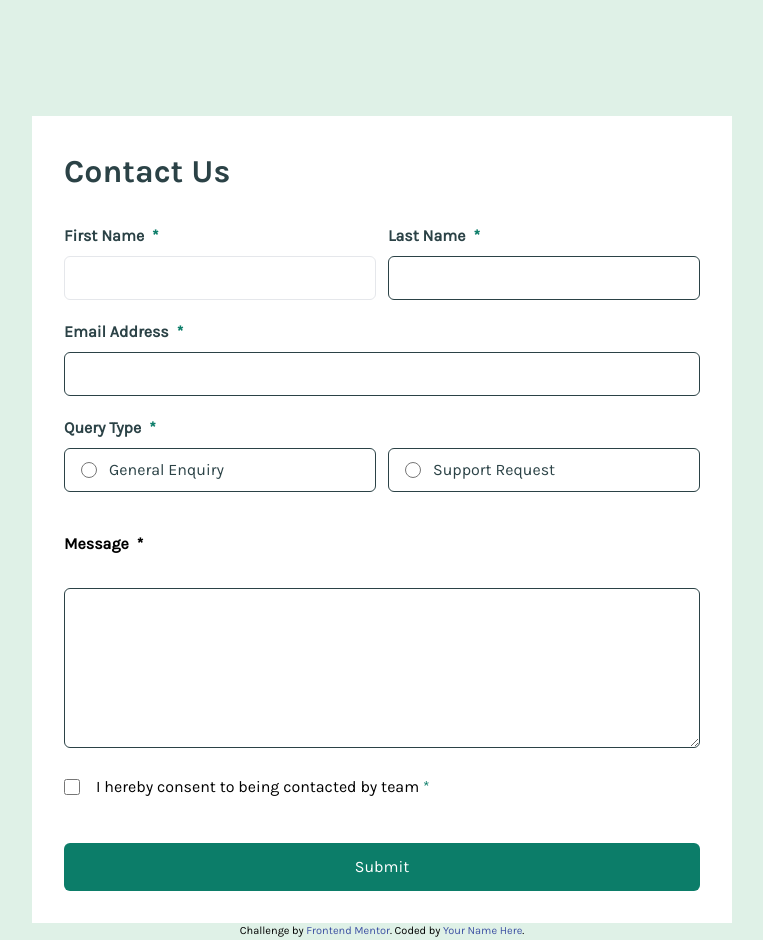
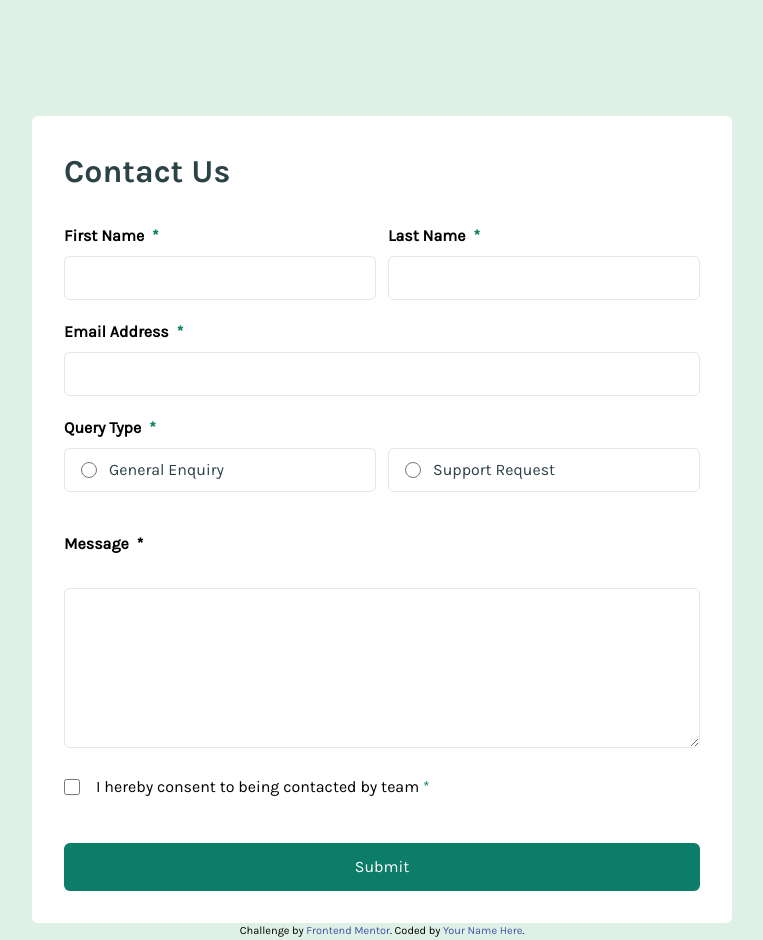
Before and after one commit to ZHADOW999/contact-form, a website: page index.html in a window 1280 px wide. Shown: the whole page, without its empty margins (258-1021 px from the left). Drawn offline with Linux system fonts and the light colour scheme.

Commit message:
Update index.html

```diff
--- a/index.html
+++ b/index.html
@@ -36,12 +36,12 @@
         </div>
     </div>
     <main>
-        <form class="container bg-White p-6 xl:w-[700px] xl:p-8 rounded-xl" action="index.html">
+        <form class="container bg-White p-6 xl:w-[700px] xl:p-8 rounded-md" action="index.html">
             <fieldset>
                 <legend class="text-DarkGreg capitalize font-bold text-5 font-karla3 mb-7">contact us</legend>
                 <div class="xl:flex xl:w-full justify-between gap-3">
                     <div class="mb-5 xl:w-1/2">
-                        <label class="flex gap-2 font-semibold capitalize text-2 text-DarkGreg" for="FirstNameInput">first name<span
+                        <label class="flex gap-2 font-semibold capitalize text-2 text-MediumGrey" for="FirstNameInput">first name<span
                                 class="text-Green " aria-hidden="true"> *</span></label>
                         <input
                             class="indent-3 focus:outline-Green cursor-pointer outline-MediumGrey border-MediumGrey border-[1px] h-11 rounded-md w-full mt-2 "
@@ -49,20 +49,20 @@
                         <p class=" text-Red italic text-1 font-bold" id="FirstNameError" aria-describedby="first name error"></p>
                     </div>
                     <div class="mb-5 xl:w-1/2">
-                        <label class="flex gap-2 font-semibold capitalize text-2 text-DarkGreg" for="LastNameInput">last name <span class="text-Green "
+                        <label class="flex gap-2 font-semibold capitalize text-2 text-MediumGrey" for="LastNameInput">last name <span class="text-Green "
                                 aria-hidden="true">*</span></label>
                         <input
-                            class="indent-3 focus:outline-Green cursor-pointer outline-DarkGreg border-DarkGreg border-[1px] h-11 rounded-md w-full mt-2 "
+                            class="indent-3 focus:outline-Green cursor-pointer outline-MediumGrey border-MediumGrey border-[1px] h-11 rounded-md w-full mt-2 "
                             type="text" aria-required="true" id="LastNameInput" name="last-name">
                         <p class="text-Red text-1 italic font-bold" id="LastNameError" aria-describedby="last name error"></p>
                     </div>
                 </div>
 
                 <div class="mb-5">
-                    <label class="flex gap-2 font-semibold capitalize text-2 text-DarkGreg" for="EamilAddressInput">email address <span class="text-Green "
+                    <label class="flex gap-2 font-semibold capitalize text-2 text-MediumGrey" for="EamilAddressInput">email address <span class="text-Green "
                             aria-hidden="true">*</span></label>
                     <input
-                        class="indent-3 focus:outline-Green cursor-pointer outline-DarkGreg border-DarkGreg border-[1px] h-11 rounded-md w-full mt-2 "
+                        class="indent-3 focus:outline-Green cursor-pointer outline-MediumGrey border-MediumGrey border-[1px] h-11 rounded-md w-full mt-2 "
                         type="email" aria-required="true" id="EamilAddressInput" name="email">
                     <p class="text-Red text-1 italic font-bold" id="EmailError" aria-describedby="email address error"></p>
                 </div>
@@ -70,13 +70,13 @@
             </fieldset>
             <div class="mb-5">
                 <fieldset >
-                    <legend class="flex gap-2 font-semibold capitalize text-2 text-DarkGreg">query type <span class="text-Green " aria-hidden="true">*</span></legend>
+                    <legend class="flex gap-2 font-semibold capitalize text-2 text-MediumGrey">query type <span class="text-Green " aria-hidden="true">*</span></legend>
                     <div class="xl:flex xl:gap-3">
-                        <div class="back gap-3  pl-4 flex items-center focus:outline-Green cursor-pointer outline-DarkGreg border-DarkGreg border-[1px] h-11 rounded-md w-full mt-2 mb-5">
+                        <div class="back gap-3  pl-4 flex items-center focus:outline-Green cursor-pointer  border-MediumGrey border-[1px] h-11 rounded-md w-full mt-2 mb-5">
                             <input class="accent-green-600 w-4 h-4 cursor-pointer" type="radio" name="query-type" value="general" aria-required="true" tabindex="-1" id="query-general">
                             <label class="cursor-pointer capitalize text-2 text-DarkGreg" for="query-general">general enquiry</label>
                         </div>
-                        <div class="back gap-3 pl-4 flex items-center focus:outline-Green cursor-pointer outline-DarkGreg border-DarkGreg border-[1px] h-11 rounded-md w-full mt-2 ">
+                        <div class="back gap-3 pl-4 flex items-center focus:outline-Green cursor-pointer border-MediumGrey border-[1px] h-11 rounded-md w-full mt-2 ">
                             <input class="accent-green-600 w-4 h-4 cursor-pointer" type="radio" id="query-support" value="support" aria-required="true" tabindex="-1" name="query-type">
                             <label class="cursor-pointer capitalize text-2 text-DarkGreg" for="query-support">support request</label>
                         </div>
@@ -86,8 +86,8 @@
             </div>
 
             <div class="mb-5">
-                <label class="flex gap-2 font-semibold capitalize">message<span aria-hidden="false">*</span></label><br>
-                <textarea class=" indent-3 focus:outline-Green cursor-pointer outline-DarkGreg border-DarkGreg border-[1px] h-40 rounded-md w-full mt-2 " name="message" id="MessageInput" rows="3" aria-required="true"></textarea>
+                <label class="text-MediumGrey flex gap-2 font-semibold capitalize">message<span aria-hidden="false">*</span></label><br>
+                <textarea class=" indent-3 focus:outline-Green cursor-pointer outline-MediumGrey border-MediumGrey border-[1px] h-40 rounded-md w-full mt-2 " name="message" id="MessageInput" rows="3" aria-required="true"></textarea>
                 <p class="text-Red text-1 italic font-bold" id="MessageError" aria-describedby="message error"></p>
             </div>
 
```
